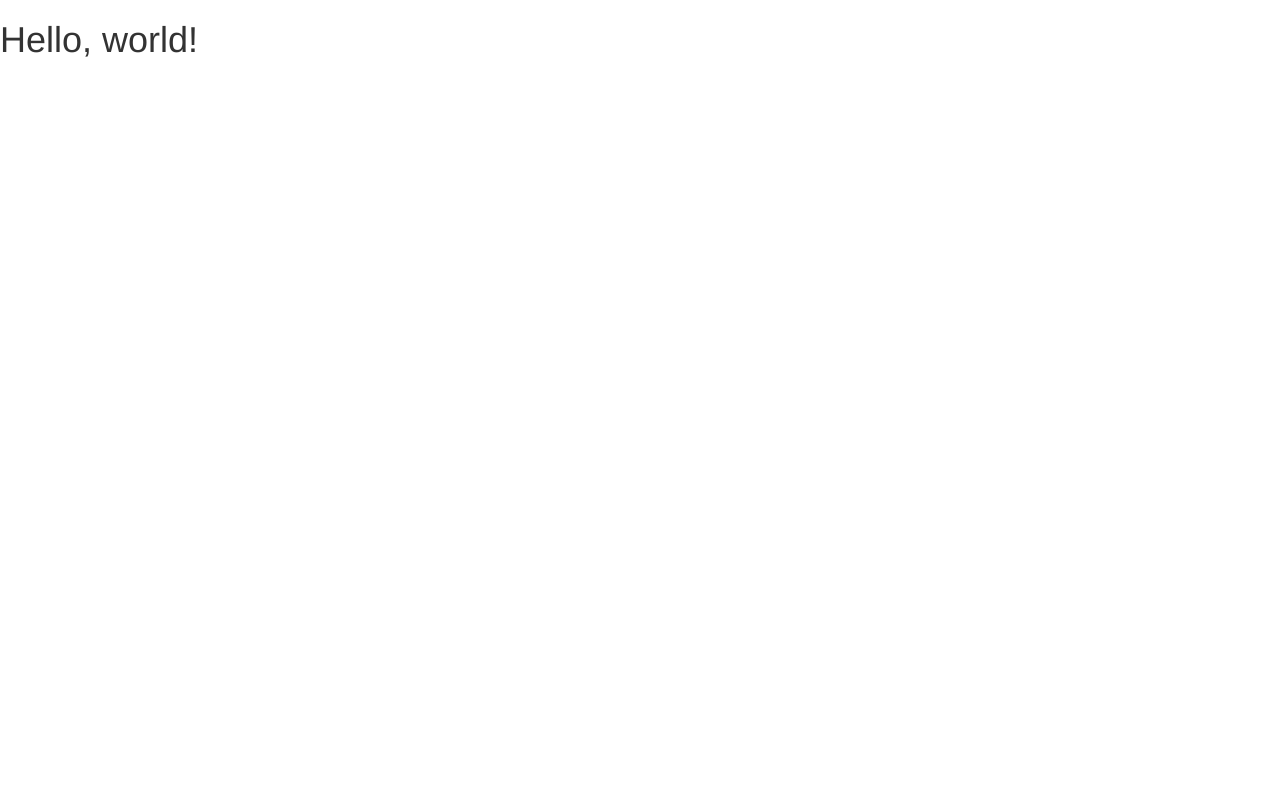
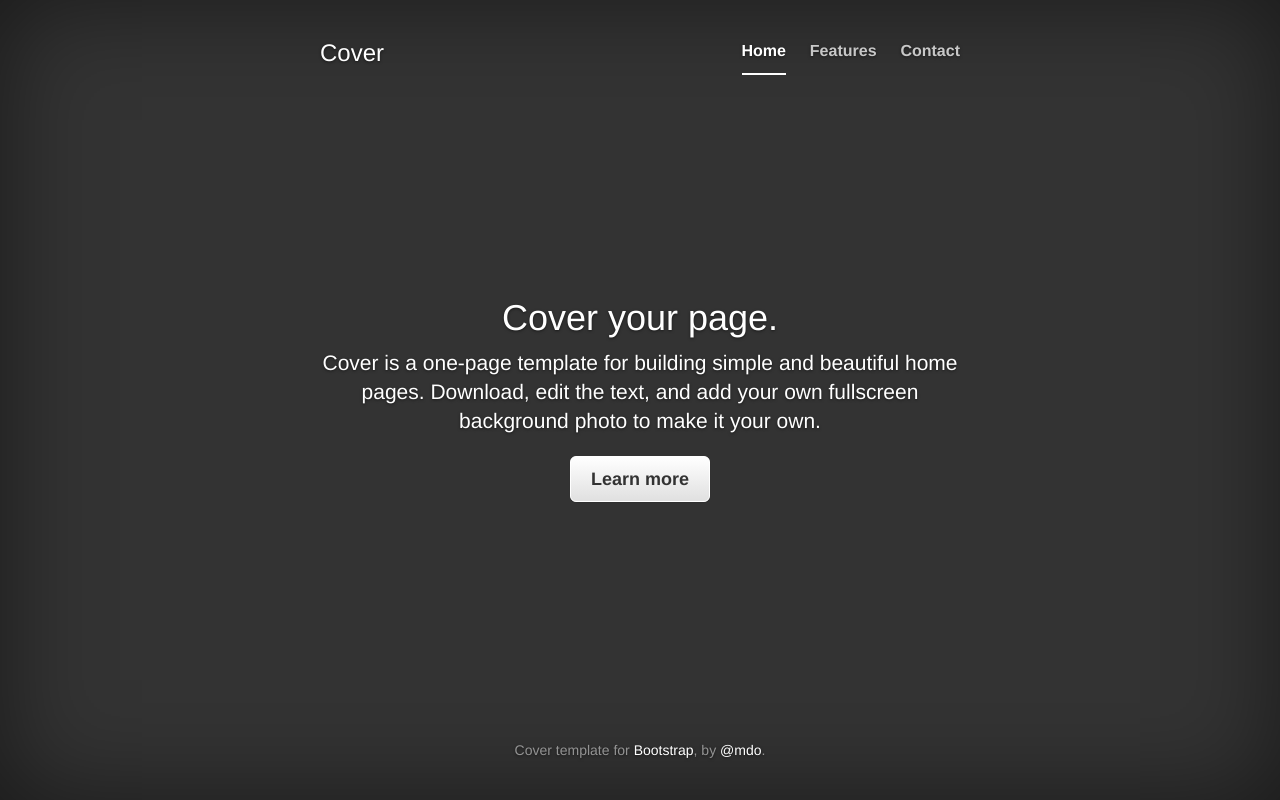
Before and after one commit to ddw147/ddw147.github.io, a plain HTML site: page index.html in a window 1280 px wide. Drawn offline with nearby package versions, Linux system fonts and the light colour scheme.

Commit message:
covert theme

```diff
--- a/index.html
+++ b/index.html
@@ -20,9 +20,212 @@
       <script src="https://oss.maxcdn.com/html5shiv/3.7.3/html5shiv.min.js"></script>
       <script src="https://oss.maxcdn.com/respond/1.4.2/respond.min.js"></script>
     <![endif]-->
+
+    <style type="text/css">
+    	/*
+ * Globals
+ */
+
+/* Links */
+a,
+a:focus,
+a:hover {
+  color: #fff;
+}
+
+/* Custom default button */
+.btn-default,
+.btn-default:hover,
+.btn-default:focus {
+  color: #333;
+  text-shadow: none; /* Prevent inheritance from `body` */
+  background-color: #fff;
+  border: 1px solid #fff;
+}
+
+
+/*
+ * Base structure
+ */
+
+html,
+body {
+  height: 100%;
+  background-color: #333;
+}
+body {
+  color: #fff;
+  text-align: center;
+  text-shadow: 0 1px 3px rgba(0,0,0,.5);
+}
+
+/* Extra markup and styles for table-esque vertical and horizontal centering */
+.site-wrapper {
+  display: table;
+  width: 100%;
+  height: 100%; /* For at least Firefox */
+  min-height: 100%;
+  -webkit-box-shadow: inset 0 0 100px rgba(0,0,0,.5);
+          box-shadow: inset 0 0 100px rgba(0,0,0,.5);
+}
+.site-wrapper-inner {
+  display: table-cell;
+  vertical-align: top;
+}
+.cover-container {
+  margin-right: auto;
+  margin-left: auto;
+}
+
+/* Padding for spacing */
+.inner {
+  padding: 30px;
+}
+
+
+/*
+ * Header
+ */
+.masthead-brand {
+  margin-top: 10px;
+  margin-bottom: 10px;
+}
+
+.masthead-nav > li {
+  display: inline-block;
+}
+.masthead-nav > li + li {
+  margin-left: 20px;
+}
+.masthead-nav > li > a {
+  padding-right: 0;
+  padding-left: 0;
+  font-size: 16px;
+  font-weight: bold;
+  color: #fff; /* IE8 proofing */
+  color: rgba(255,255,255,.75);
+  border-bottom: 2px solid transparent;
+}
+.masthead-nav > li > a:hover,
+.masthead-nav > li > a:focus {
+  background-color: transparent;
+  border-bottom-color: #a9a9a9;
+  border-bottom-color: rgba(255,255,255,.25);
+}
+.masthead-nav > .active > a,
+.masthead-nav > .active > a:hover,
+.masthead-nav > .active > a:focus {
+  color: #fff;
+  border-bottom-color: #fff;
+}
+
+@media (min-width: 768px) {
+  .masthead-brand {
+    float: left;
+  }
+  .masthead-nav {
+    float: right;
+  }
+}
+
+
+/*
+ * Cover
+ */
+
+.cover {
+  padding: 0 20px;
+}
+.cover .btn-lg {
+  padding: 10px 20px;
+  font-weight: bold;
+}
+
+
+/*
+ * Footer
+ */
+
+.mastfoot {
+  color: #999; /* IE8 proofing */
+  color: rgba(255,255,255,.5);
+}
+
+
+/*
+ * Affix and center
+ */
+
+@media (min-width: 768px) {
+  /* Pull out the header and footer */
+  .masthead {
+    position: fixed;
+    top: 0;
+  }
+  .mastfoot {
+    position: fixed;
+    bottom: 0;
+  }
+  /* Start the vertical centering */
+  .site-wrapper-inner {
+    vertical-align: middle;
+  }
+  /* Handle the widths */
+  .masthead,
+  .mastfoot,
+  .cover-container {
+    width: 100%; /* Must be percentage or pixels for horizontal alignment */
+  }
+}
+
+@media (min-width: 992px) {
+  .masthead,
+  .mastfoot,
+  .cover-container {
+    width: 700px;
+  }
+}
+    </style>
   </head>
   <body>
-    <h1>Hello, world!</h1>
+    <div class="site-wrapper">
+
+      <div class="site-wrapper-inner">
+
+        <div class="cover-container">
+
+          <div class="masthead clearfix">
+            <div class="inner">
+              <h3 class="masthead-brand">Cover</h3>
+              <nav>
+                <ul class="nav masthead-nav">
+                  <li class="active"><a href="#">Home</a></li>
+                  <li><a href="#">Features</a></li>
+                  <li><a href="#">Contact</a></li>
+                </ul>
+              </nav>
+            </div>
+          </div>
+
+          <div class="inner cover">
+            <h1 class="cover-heading">Cover your page.</h1>
+            <p class="lead">Cover is a one-page template for building simple and beautiful home pages. Download, edit the text, and add your own fullscreen background photo to make it your own.</p>
+            <p class="lead">
+              <a href="#" class="btn btn-lg btn-default">Learn more</a>
+            </p>
+          </div>
+
+          <div class="mastfoot">
+            <div class="inner">
+              <p>Cover template for <a href="http://getbootstrap.com">Bootstrap</a>, by <a href="https://twitter.com/mdo">@mdo</a>.</p>
+            </div>
+          </div>
+
+        </div>
+
+      </div>
+
+    </div>
 
     <!-- jQuery (necessary for Bootstrap's JavaScript plugins) -->
     <script src="https://ajax.googleapis.com/ajax/libs/jquery/1.12.4/jquery.min.js"></script>
```
